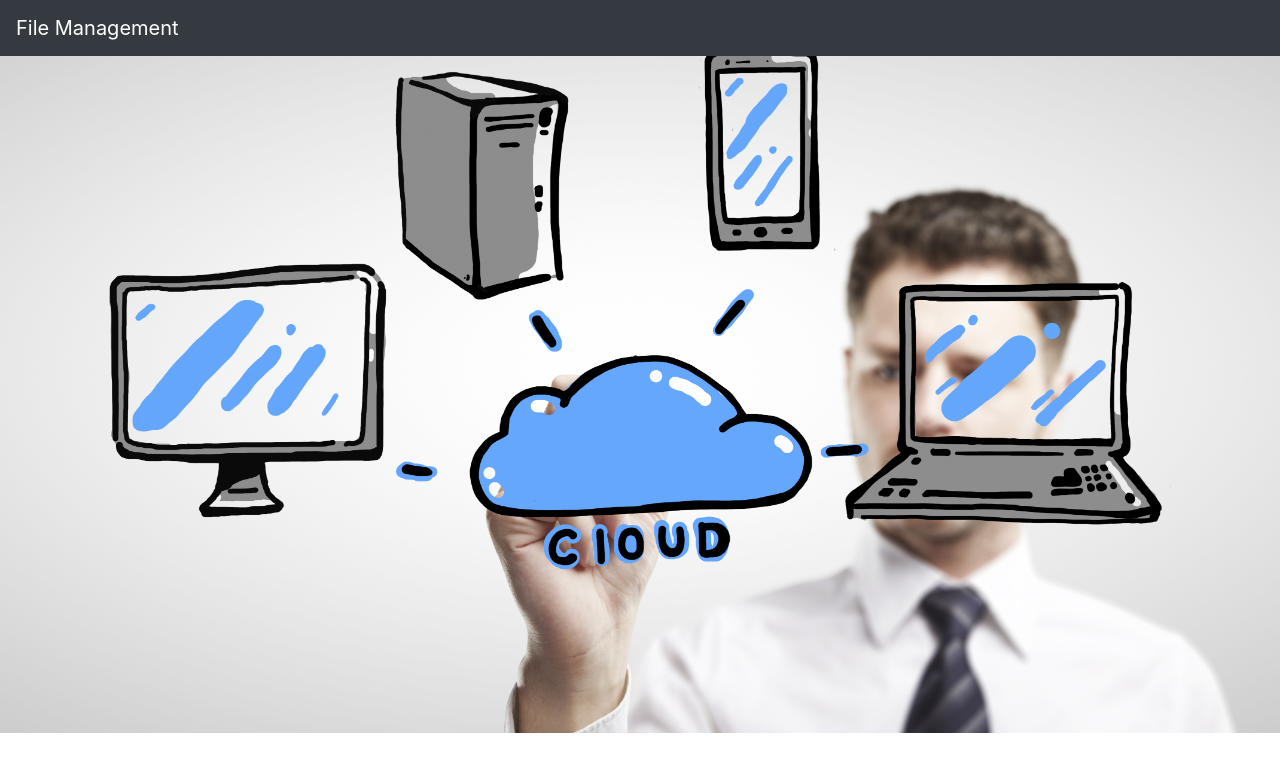
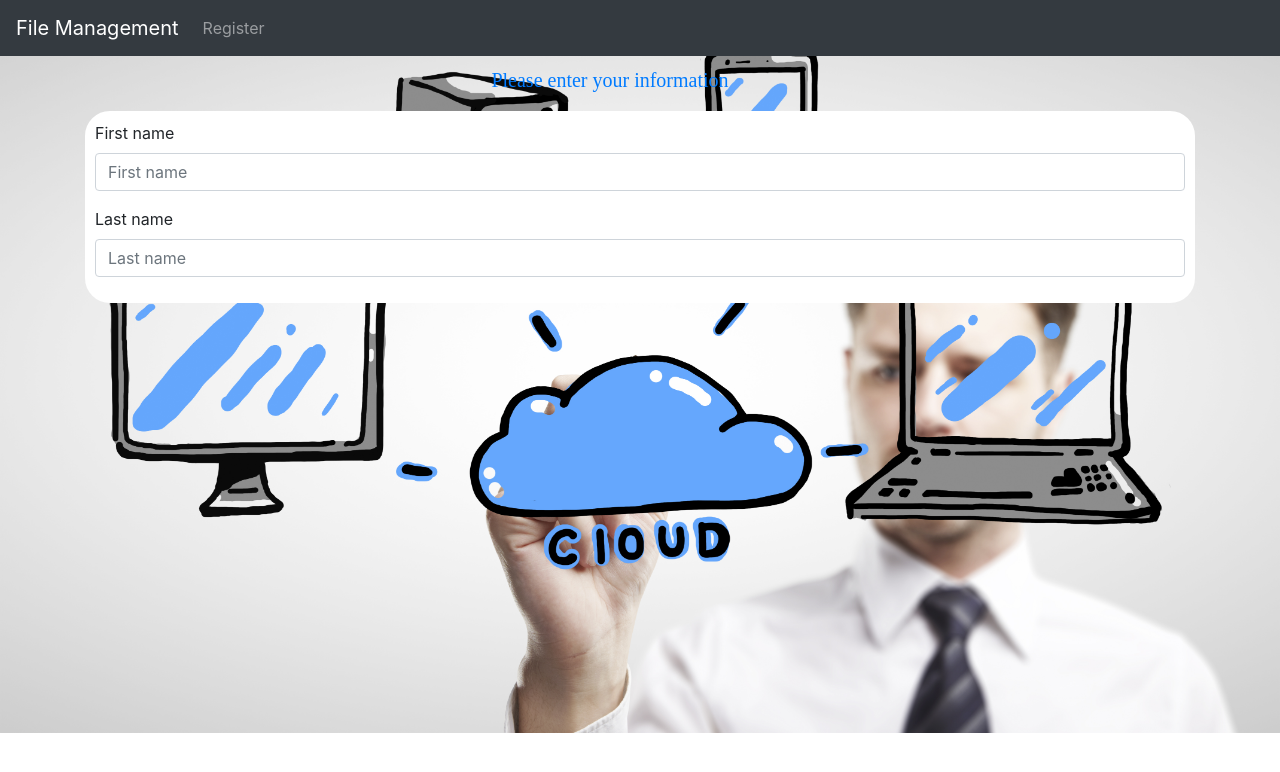
Before and after one commit to KaloyanSimitchiyski/aws-s3-management, an Angular app in the folder FileManagement/: page /account/register in a window 1280 px wide. Before the commit this address led to /. Shown: the top 772 px of the page. Built offline with nearby package versions, Linux system fonts and the light colour scheme.

Commit message:
Added Account Module. Added Register Component and initial register form

```diff
--- /dev/null
+++ b/FileManagement/ClientApp/app/account/register/register.component.css
@@ -0,0 +1,11 @@
+p {
+    font-family: 'Times New Roman', Times, serif;
+    font-size: 20px;
+    margin-left: 35px;
+}
+
+form {
+    background: white;
+    border: 10px solid white;
+    border-radius: 25px;
+}
--- /dev/null
+++ b/FileManagement/ClientApp/app/account/register/register.component.html
@@ -0,0 +1,23 @@
+<div class="row">
+  <div class="col-md-11 text-center">
+    <p class="lead text-primary">
+      Please enter your information
+    </p>
+  </div>
+</div>
+
+<div class="row">
+    <div class="col-md-12">
+        <form class="form-horizontal">
+          <div class="form-group">
+              <label for="first-name">First name</label>
+              <input type="text" class="form-control" id="first-name" placeholder="First name" name="firstName">
+          </div>
+
+          <div class="form-group">
+              <label for="last-name">Last name</label>
+              <input type="text" class="form-control" id="last-name" placeholder="Last name" name="lastName">
+          </div>
+        </form>
+    </div>
+</div>
--- a/FileManagement/ClientApp/app/app-routing.module.ts
+++ b/FileManagement/ClientApp/app/app-routing.module.ts
@@ -7,6 +7,11 @@ const routes: Routes = [
     {
         path: '',
         component: AppComponent
+    },
+
+    {
+        path: 'account',
+        loadChildren: './account/account.module#AccountModule'
     }
 ];
 
--- a/FileManagement/ClientApp/app/app.component.html
+++ b/FileManagement/ClientApp/app/app.component.html
@@ -1,4 +1,4 @@
+<app-navigation></app-navigation>
 <div class="container">
-   <app-navigation></app-navigation>
    <router-outlet></router-outlet>
 </div>
--- a/FileManagement/ClientApp/app/shared/navigation/navigation.component.html
+++ b/FileManagement/ClientApp/app/shared/navigation/navigation.component.html
@@ -8,5 +8,13 @@
             aria-expanded="false" aria-label="Toggle navigation">
       <span class="navbar-toggler-icon"></span>
     </button>
+
+    <div class="collapse navbar-collapse" id="navbars">
+      <ul class="nav navbar-nav">
+          <li class="nav-item">
+            <a class="nav-link" href="/account/register">Register</a>
+          </li>
+      </ul>
+    </div>
   </nav>
 </header>
--- a/FileManagement/ClientApp/styles.css
+++ b/FileManagement/ClientApp/styles.css
@@ -3,4 +3,6 @@ body {
     background-image: url("./assets/imgs/file-management.jpg");
     background-size: cover;
     background-repeat: no-repeat;
+
+    padding-top: 65px;
 }
```
Also changed, not shown: FileManagement/ClientApp/app/account/account-routing.module.ts (added, +23 -0 lines), FileManagement/ClientApp/app/account/account.module.ts (added, +15 -0 lines), FileManagement/ClientApp/app/account/register/register.component.ts (added, +8 -0 lines).
